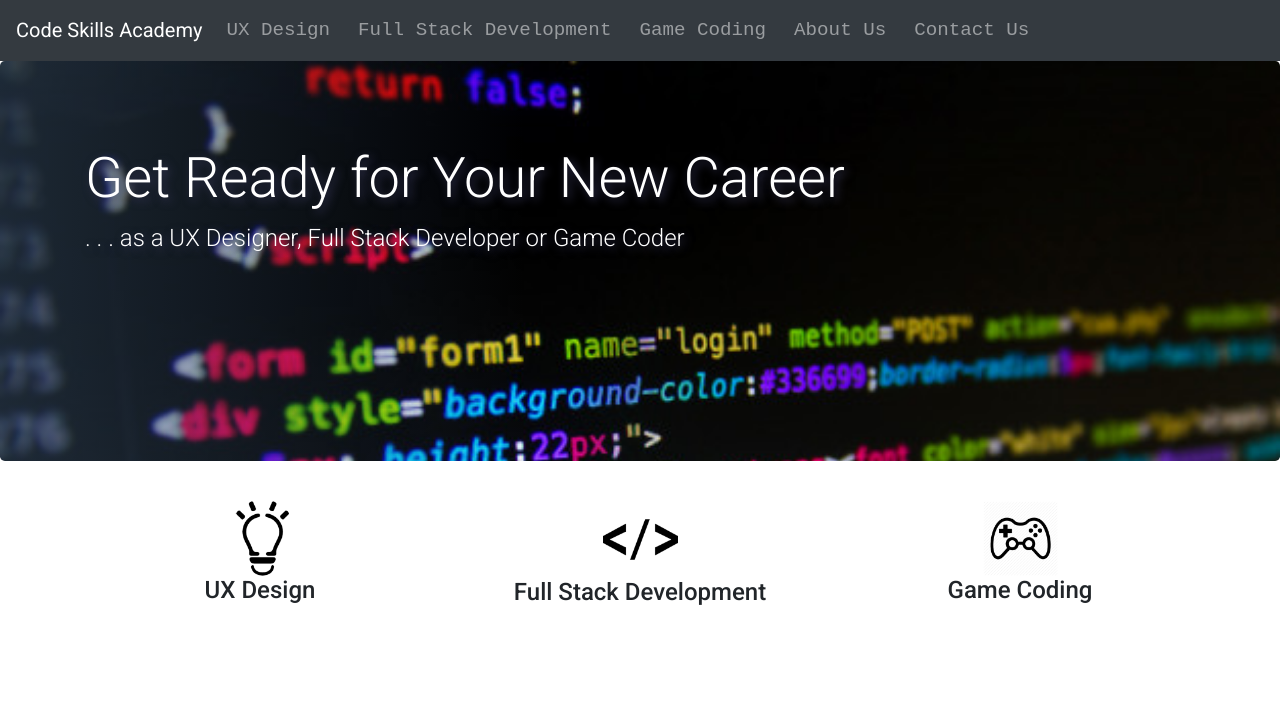
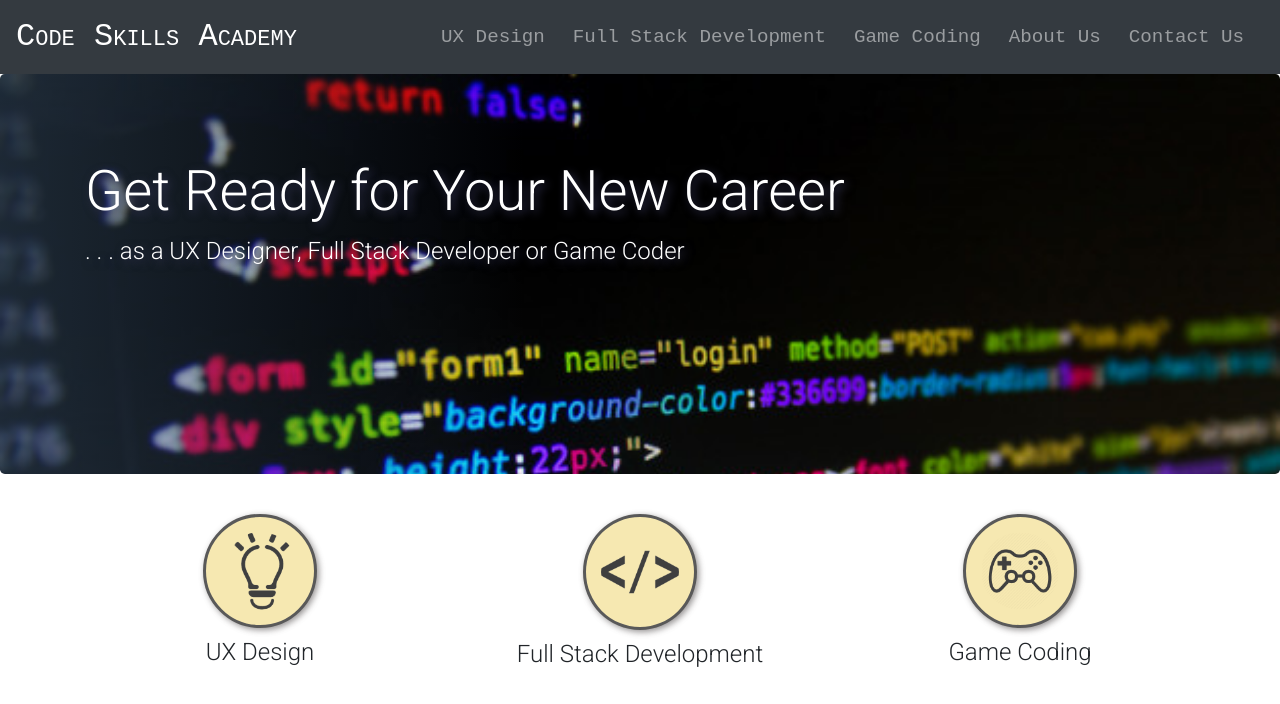
Before and after one commit to rsprince/codeskills, an Angular app: page / in a window 1280 px wide. Shown: the top 704 px of the page. Built offline with nearby package versions, Linux system fonts and the light colour scheme.

Commit message:
Home screen.

```diff
--- a/src/app/chrome/chrome.component.html
+++ b/src/app/chrome/chrome.component.html
@@ -10,7 +10,7 @@
         [class.show]="navBarShow"
         class="collapse navbar-collapse"
         id="navbarSupportedContent">
-    <ul class="navbar-nav mr-auto">
+    <ul class="navbar-nav ml-auto">
       <li class="nav-item">
         <a class="nav-link" routerLink="uxdesign">UX Design</a>
       </li>
--- a/src/app/chrome/chrome.component.scss
+++ b/src/app/chrome/chrome.component.scss
@@ -1,3 +1,11 @@
+.navbar-brand {
+  font-family: 'Courier New', Courier, monospace;
+  font-size: 2rem;
+  font-weight: 500;
+  font-stretch: expanded;
+  font-variant: small-caps;
+}
+
 li {
   font-family: 'Courier New', Courier, monospace;
   font-size: 1.2rem;
--- a/src/app/home/home.component.html
+++ b/src/app/home/home.component.html
@@ -11,22 +11,21 @@
   <div class="row">
     <div class="col-lg-1"></div>
       <div class="col-lg-10">
-        <div class="subtitle centered"></div>
-        <h3 class="lighttext centered"></h3>
+        <h3 class="text-center"></h3>
       </div>
       <div class="col-lg-1"></div>
   </div>
 
   <div class="row centered">
-    <div class="col text-center">
+    <div class="col-md-4 text-center">
       <img src="./assets/images/ic_concepts.png" class="home-icons" />
       <h2 class="centered">UX Design</h2>
     </div>
-    <div class="col text-center">
+    <div class="col-md-4 text-center">
       <img src="assets/images/ic_programng.png" class="home-icons" />
       <h2 class="centered">Full Stack Development</h2>
    </div>
-    <div class="col text-center">
+    <div class="col-md-4 text-center">
       <img src="assets/images/ic_games.png" class="home-icons" />
       <h2 class="centered">Game Coding</h2>
     </div>
--- a/src/app/home/home.component.scss
+++ b/src/app/home/home.component.scss
@@ -1,5 +1,5 @@
 .jumbotron {
-	background-image: linear-gradient(to right,#CCC 0,#fff 100%);
+	background-image: linear-gradient(to right,#222 0,#fff 100%);
 	//background-image: url('/../../assets/images/code1.jpg');
 	background: linear-gradient(to left, rgba(0,0,0,0) 0%,rgba(0,0,0,0) 59%,rgba(44,62,80,0.65) 100%), url('/../../assets/images/code1.jpg') no-repeat;
 	background-size:cover;
@@ -15,6 +15,12 @@ h1 {
 
 h2 {
 	font-size: 1.5rem;
+	font-weight: 100;
+}
+
+h3 {
+	font-size: 2.0rem;
+	font-weight: 100;
 }
 
 .subtitle {
@@ -23,7 +29,14 @@ h2 {
 }
 
 .home-icons {
-	width: 75px;
+	width: 114px;
+  border: 3px solid #222;
+  border-radius: 50%;
+  padding: 15px;
+  margin-bottom: 10px;
+	background: rgb(244, 225, 151);
+	opacity: .75;
+	box-shadow: 2px 2px 6px #726e6e;
 }
 
 .centered {
```
